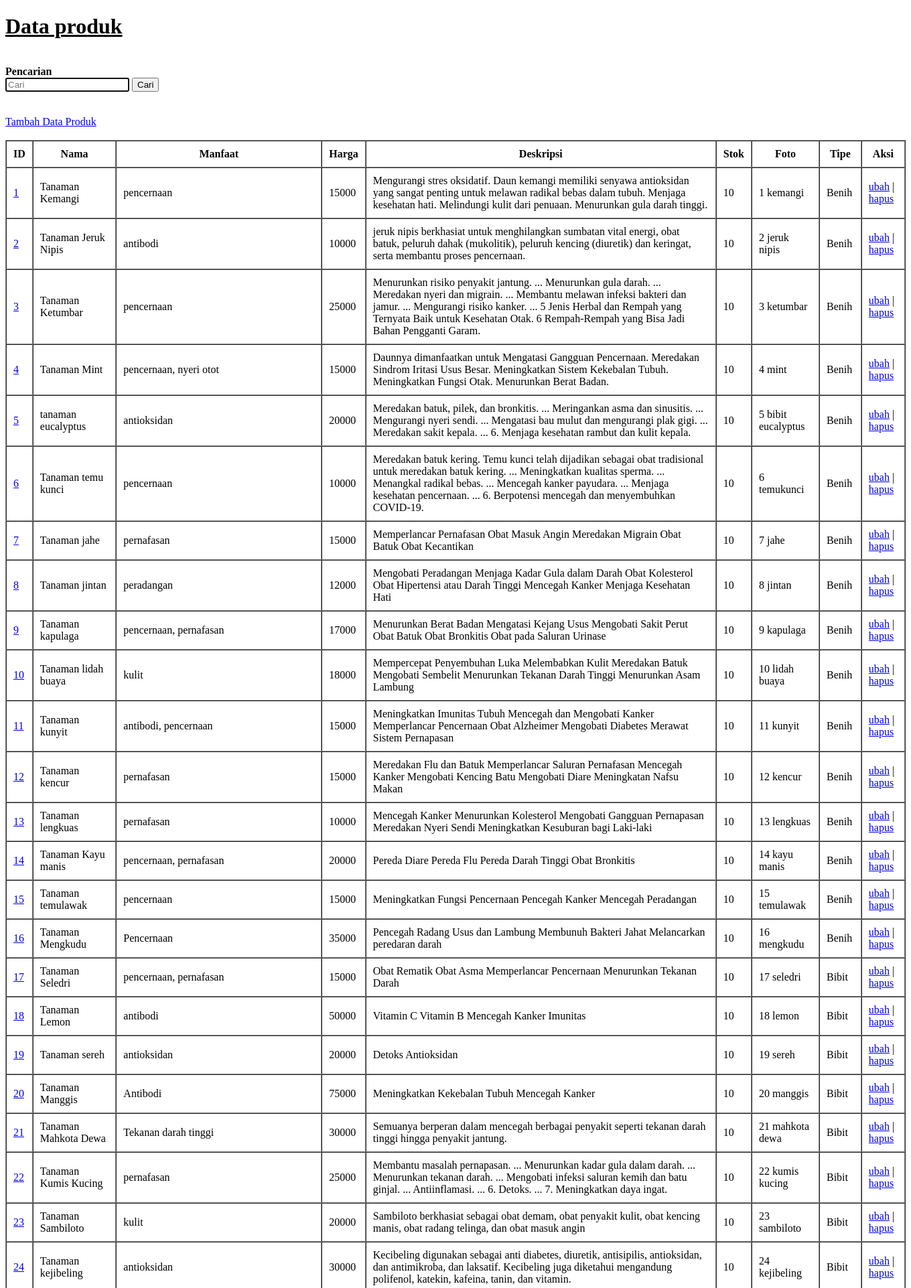
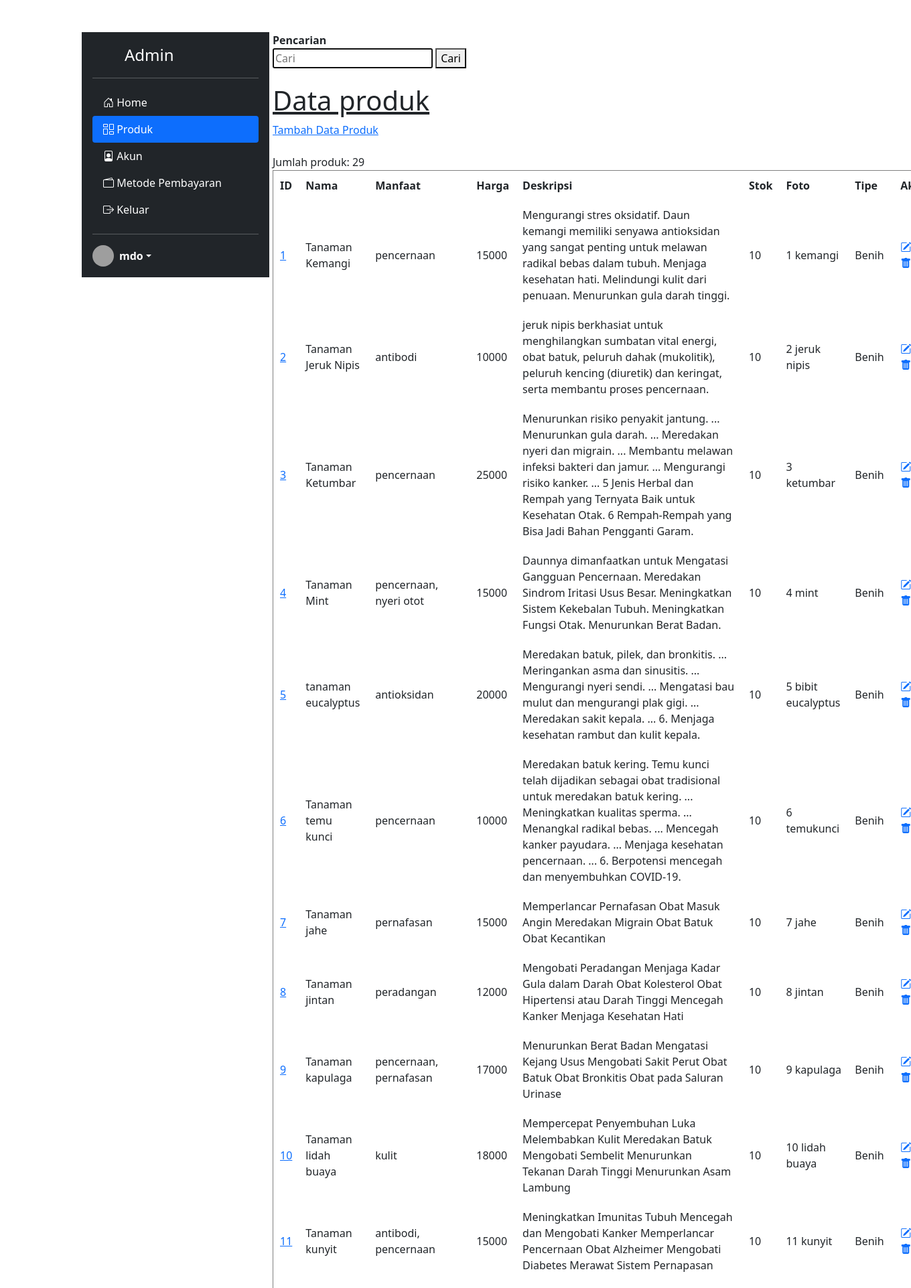
Before and after one commit to anangbagus/takemyherb, a PHP site: page /takemyherb/produk.php in a window 1360 px wide; the page is wider, and only the part inside the window is pictured. Shown: the top 1923 px of that part at 67% size. Run offline with PHP 8.4, Linux system fonts and the light colour scheme; a user stored in the database is signed in; data comes from the database, SQL or seed files in the repository; some libraries are stand-ins or nearby versions; grey boxes are pictures that could not be loaded.

Commit message:
add 1/4 bootstrap, need to continue

```diff
--- /dev/null
+++ b/js/sidebars.js
@@ -0,0 +1,8 @@
+/* global bootstrap: false */
+(function () {
+  'use strict'
+  var tooltipTriggerList = [].slice.call(document.querySelectorAll('[data-bs-toggle="tooltip"]'))
+  tooltipTriggerList.forEach(function (tooltipTriggerEl) {
+    new bootstrap.Tooltip(tooltipTriggerEl)
+  })
+})()
--- a/produk.php
+++ b/produk.php
@@ -41,12 +41,76 @@
 <!DOCTYPE html>
 <html>
 <head>
+    <link rel="stylesheet" href="https://cdn.jsdelivr.net/npm/bootstrap-icons@1.7.2/font/bootstrap-icons.css">
+    <link href="https://cdn.jsdelivr.net/npm/bootstrap@5.1.3/dist/css/bootstrap.min.css" rel="stylesheet" integrity="sha384-1BmE4kWBq78iYhFldvKuhfTAU6auU8tT94WrHftjDbrCEXSU1oBoqyl2QvZ6jIW3" crossorigin="anonymous">
+    <link rel="stylesheet" href="css/style.css">
     <title>produk</title>
 </head>
 <body>
 
-    <h1><ins>Data produk</ins></h1>
-    <br>
+    <div class="container-fluid py-5">
+        <div class="container">
+            <div class="col-12 mb-4">
+                <div class="row">
+                    <div class="col-lg-3 col-md-4">
+                        <!-- sidebar -->
+                        <h1 class="visually-hidden">Sidebars examples</h1>
+
+                        <div class="d-flex flex-column flex-shrink-0 p-3 text-white bg-dark" style="width: 280px;">
+                        <a href="/" class="d-flex align-items-center mb-3 mb-md-0 me-md-auto text-white text-decoration-none">
+                            <svg class="bi me-2" width="40" height="32"><use xlink:href="#bootstrap"/></svg>
+                            <span class="fs-4">Admin</span>
+                        </a>
+                        <hr>
+                        <ul class="nav nav-pills flex-column mb-auto">
+                            <li class="nav-item">
+                            <a href="#" class="nav-link text-white" aria-current="page">
+                                <i class="bi bi-house-door"></i> Home
+                            </a>
+                            </li>
+                            <li>
+                            <a href="#" class="nav-link active">
+                                <i class="bi bi-columns-gap"></i> Produk
+                            </a>
+                            </li>
+                            <li>
+                            <a href="profile.php" class="nav-link text-white">
+                                <i class="bi bi-file-person"></i> Akun
+                            </a>
+                            </li>
+                            <li>
+                            <a href="#" class="nav-link text-white">
+                                <i class="bi bi-wallet2"></i> Metode Pembayaran
+                            </a>
+                            </li>
+                            <li>
+                            <a href="logout.php" class="nav-link text-white">
+                                <i class="bi bi-box-arrow-right"></i> Keluar
+                            </a>
+                            </li>
+
+                        </ul>
+                        <hr>
+                        <div class="dropdown">
+                            <a href="#" class="d-flex align-items-center text-white text-decoration-none dropdown-toggle" id="dropdownUser1" data-bs-toggle="dropdown" aria-expanded="false">
+                            <img src="https://github.com/mdo.png" alt="" width="32" height="32" class="rounded-circle me-2">
+                            <strong>mdo</strong>
+                            </a>
+                            <ul class="dropdown-menu dropdown-menu-dark text-small shadow" aria-labelledby="dropdownUser1">
+                            <li><a class="dropdown-item" href="#">New project...</a></li>
+                            <li><a class="dropdown-item" href="#">Settings</a></li>
+                            <li><a class="dropdown-item" href="#">Profile</a></li>
+                            <li><hr class="dropdown-divider"></li>
+                            <li><a class="dropdown-item" href="#">Sign out</a></li>
+                            </ul>
+                        </div>
+                        </div>
+
+                    <div class="b-example-divider"></div>
+                    </div>
+
+
+                    <div class="col-9 col-md-8 ">
 
                         <!-- Pencarian -->
                         <b>Pencarian</b>
@@ -55,11 +119,11 @@
                             <button type="submit" name="cari">Cari</button>
                         </form>
                         <br>
-
-    <br>
+                        <h1><ins>Data produk</ins></h1>
                         <a href="addproduk.php">Tambah Data Produk</a>
                         <br> <br>
-
+                        <!-- menampilkan jumlah produk -->
+                        <a>Jumlah produk: <?php echo $jumlah["COUNT(*)"];?>
                         <!-- menampilkan table -->
                         <table border="1" cellpadding="10" cellspacing="0">
                             <tr>
@@ -85,20 +149,20 @@
                                 <td><?=$row["foto"]; ?></td>
                                 <td><?=$row["tipe"]; ?></td>
                                 <td>
-                <a href="editproduk.php?id_produk=<?=$row["id_produk"]; ?>">ubah</a> |
-                <a href="deleteproduk.php?id_produk=<?=$row["id_produk"]; ?>" onclick="return confirm('yakin?');">hapus</a>
+                                    <a href="editproduk.php?id_produk=<?=$row["id_produk"]; ?>"><i class="bi bi-pencil-square"></i></a> |
+                                    <a href="deleteproduk.php?id_produk=<?=$row["id_produk"]; ?>" onclick="return confirm('yakin?');"><i class="bi bi-trash-fill"></i></a>
                                 </td>
                             </tr>
                             <?php endforeach; ?>
                         </table>
                         <br> <br>
+                    </div>
+                </div>
+            </div>
+        </div>
+    </div>
 
-    <!-- menampilkan jumlah produk -->
-    <a>Jumlah produk: <?php echo $jumlah["COUNT(*)"];?>
-
-    <br><br><br><br><br>
-    <br><br><br><br><br>
-    <a href="profile.php">Profile</a>
-    <a href="logout.php" class="btn">Logout</a>
+    <script src="js/sidebars.js"></script>
+    <script src="https://cdn.jsdelivr.net/npm/bootstrap@5.1.3/dist/js/bootstrap.bundle.min.js" integrity="sha384-ka7Sk0Gln4gmtz2MlQnikT1wXgYsOg+OMhuP+IlRH9sENBO0LRn5q+8nbTov4+1p" crossorigin="anonymous"></script>
 </body>
 </html>
```
Lines whose indentation alone changed are shown as unchanged.
